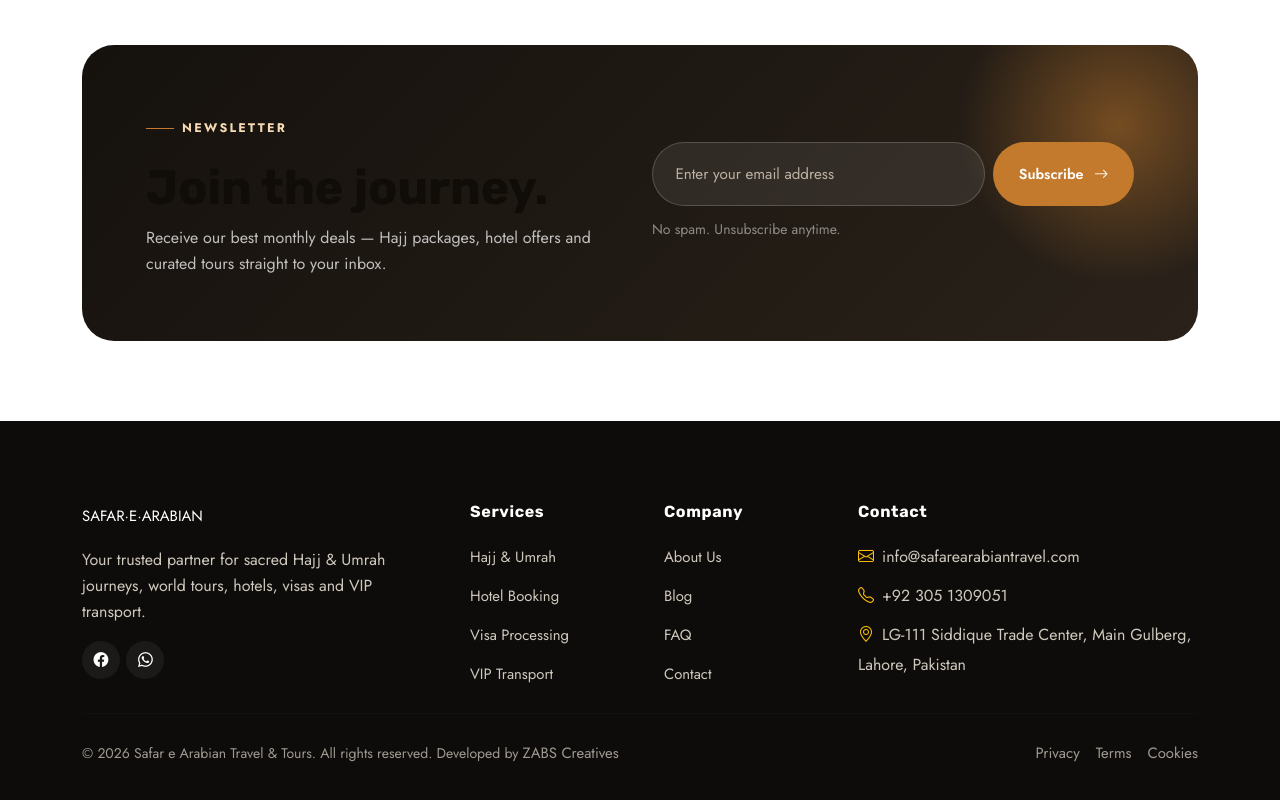
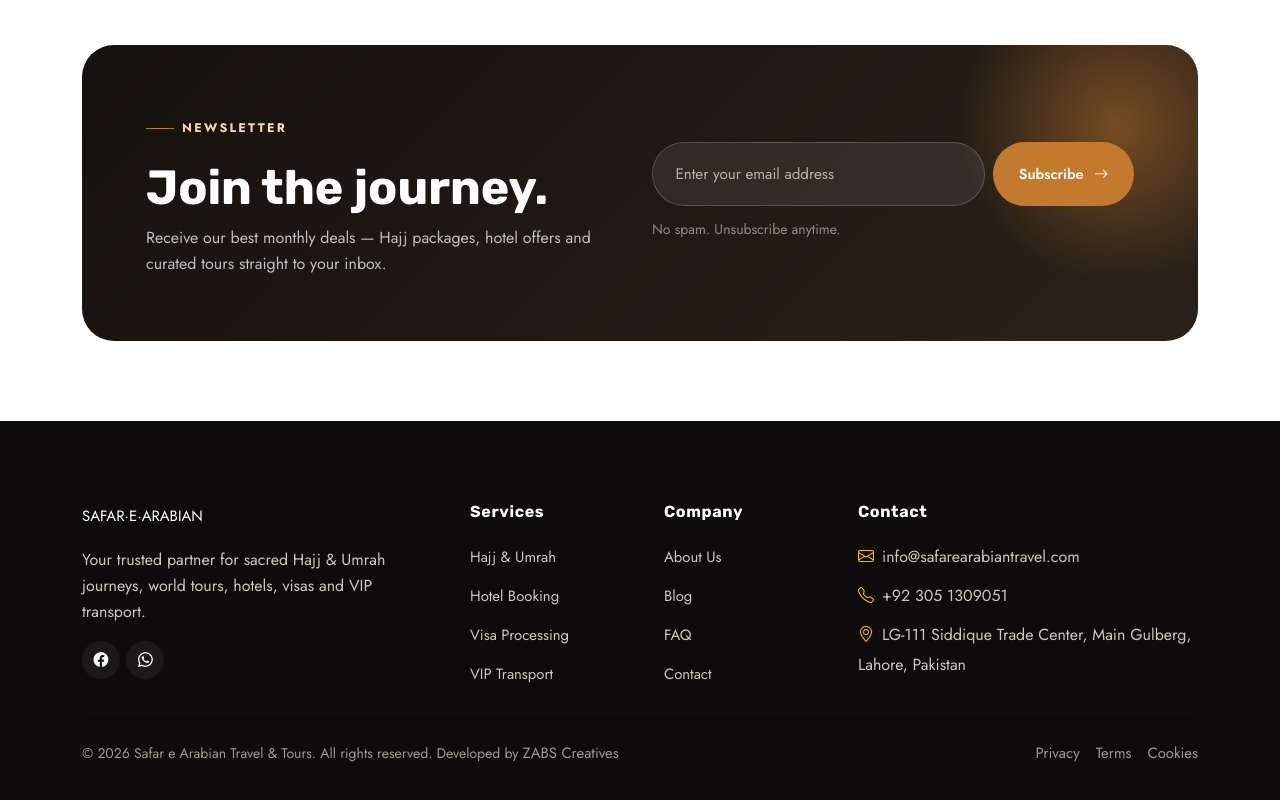
Before and after one commit to ZainJ5/safarearabia, a Next.js app: page / in a window 1280 px wide. Shown: the part 4615-5415 px from the top of the page. Built offline with nearby package versions, Linux system fonts and the light colour scheme; no server answers; the database is empty; a web font is replaced by a local one.

Commit message:
fix: make newsletter heading white on homepage

```diff
--- a/src/app/page.js
+++ b/src/app/page.js
@@ -459,7 +459,7 @@ export default function HomePage() {
           <div className="row align-items-center g-4" style={{position:'relative',zIndex:2}}>
             <div className="col-lg-6">
               <span className="eyebrow" style={{color:'#f5d9b3'}}>Newsletter</span>
-              <h2 className="display-5 fw-bold mt-3">Join the journey.</h2>
+              <h2 className="display-5 fw-bold mt-3" style={{color:'#fff'}}>Join the journey.</h2>
               <p className="text-light opacity-75 mb-0">Receive our best monthly deals — Hajj packages, hotel offers and curated tours straight to your inbox.</p>
             </div>
             <div className="col-lg-6">
```
